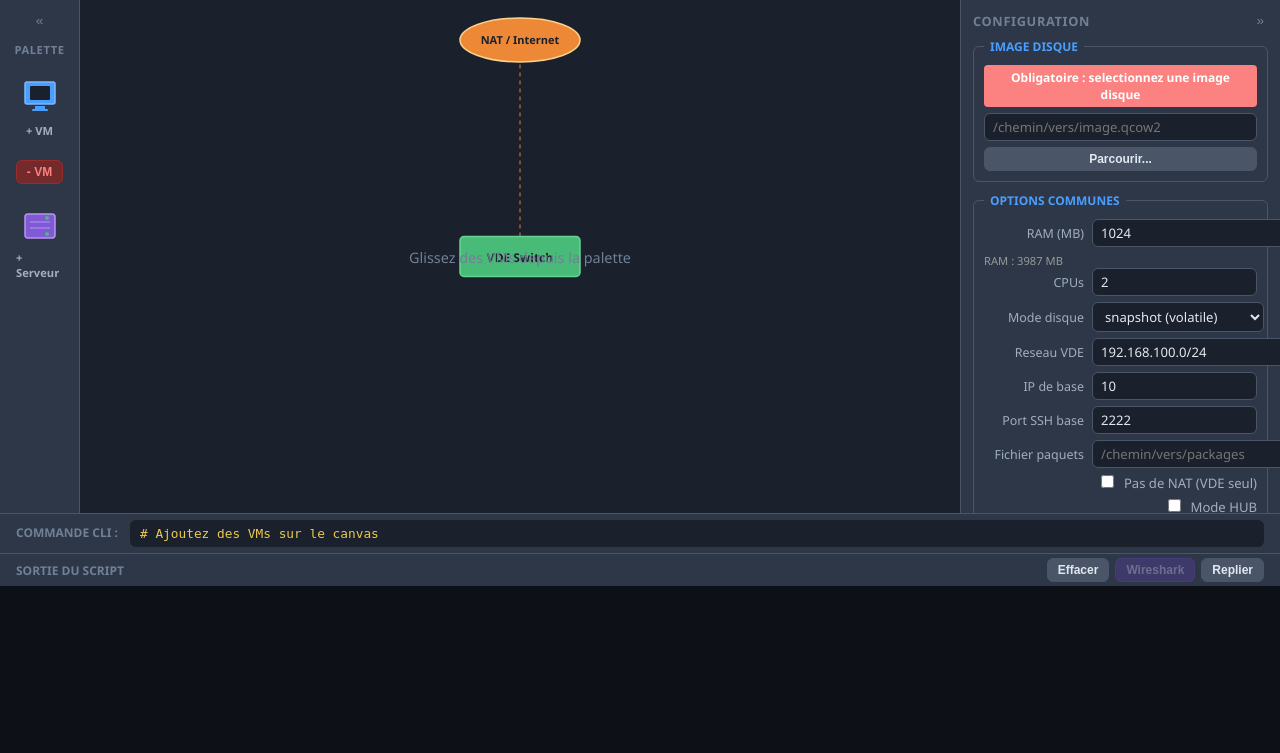
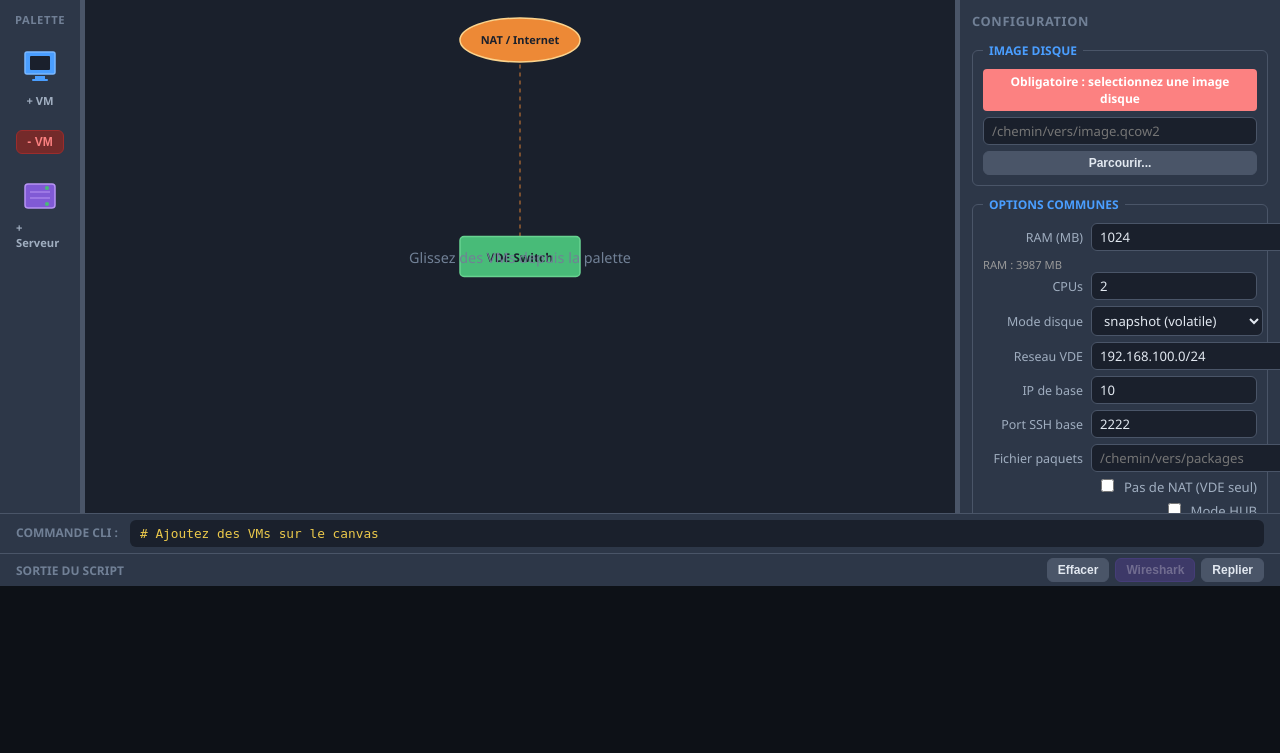
Before and after one commit to securitylab-repository/qemu_marionum, a Flask app: page / in a window 1280 px wide. Shown: the part 47-800 px from the top of the page. Run offline with Flask 3, Linux system fonts and the light colour scheme.

Commit message:
fix resize onglet

```diff
--- a/webgui/static/css/style.css
+++ b/webgui/static/css/style.css
@@ -173,64 +173,37 @@ body {
 /* ===== Main layout ===== */
 #main {
     display: grid;
-    grid-template-columns: 80px 1fr 320px;
+    grid-template-columns: 80px 5px 1fr 5px 320px;
     flex: 1;
     overflow: hidden;
     min-height: 0;
-    transition: grid-template-columns 0.2s ease;
 }
 
-#main.palette-collapsed {
-    grid-template-columns: 28px 1fr 320px;
+/* ===== Resize handles (vertical) ===== */
+.resize-handle-v {
+    width: 5px;
+    cursor: col-resize;
+    background: var(--border-color);
+    transition: background 0.15s;
+    z-index: 5;
 }
 
-#main.sidebar-collapsed {
-    grid-template-columns: 80px 1fr 28px;
-}
-
-#main.palette-collapsed.sidebar-collapsed {
-    grid-template-columns: 28px 1fr 28px;
-}
-
-/* ===== Panel toggle buttons ===== */
-.panel-toggle {
-    background: none;
-    border: none;
-    color: var(--text-muted);
-    font-size: 0.85rem;
-    cursor: pointer;
-    padding: 2px 4px;
-    border-radius: 4px;
-    transition: color 0.15s, background 0.15s;
-    line-height: 1;
-    flex-shrink: 0;
-}
-
-.panel-toggle:hover {
-    color: var(--text-primary);
-    background: var(--bg-tertiary);
+.resize-handle-v:hover,
+.resize-handle-v.active {
+    background: var(--accent-blue);
 }
 
 /* ===== Palette ===== */
 #palette {
     background: var(--bg-secondary);
-    border-right: 1px solid var(--border-color);
+    border-right: none;
     display: flex;
     flex-direction: column;
     align-items: center;
     padding: 12px 6px;
     gap: 12px;
     overflow: hidden;
-    transition: padding 0.2s ease;
-}
-
-#palette.collapsed {
-    padding: 6px 2px;
-    gap: 0;
-}
-
-#palette.collapsed > :not(.panel-toggle) {
-    display: none;
+    min-width: 0;
 }
 
 #palette h3 {
@@ -443,35 +416,10 @@ body {
 /* ===== Sidebar ===== */
 #sidebar {
     background: var(--bg-secondary);
-    border-left: 1px solid var(--border-color);
+    border-left: none;
     overflow-y: auto;
     padding: 12px;
-    transition: padding 0.2s ease;
-}
-
-#sidebar.collapsed {
-    overflow: hidden;
-    padding: 6px 2px;
-}
-
-#sidebar.collapsed > :not(.sidebar-toggle-row) {
-    display: none;
-}
-
-.sidebar-toggle-row {
-    display: flex;
-    align-items: center;
-    justify-content: space-between;
-    margin-bottom: 8px;
-}
-
-#sidebar.collapsed .sidebar-toggle-row {
-    justify-content: center;
-    margin-bottom: 0;
-}
-
-#sidebar.collapsed .sidebar-toggle-row h3 {
-    display: none;
+    min-width: 0;
 }
 
 #sidebar h3 {
@@ -479,7 +427,7 @@ body {
     text-transform: uppercase;
     color: var(--text-muted);
     letter-spacing: 0.05em;
-    margin-bottom: 0;
+    margin-bottom: 12px;
 }
 
 fieldset {
--- a/webgui/static/js/app.js
+++ b/webgui/static/js/app.js
@@ -66,7 +66,7 @@
         setupMirrorButton();
         setupHelpModal();
         setupFileBrowser();
-        setupPanelToggles();
+        setupPanelResize();
 
         fetchMemory();
         setInterval(fetchMemory, 30000);
@@ -1205,28 +1205,76 @@
         };
     }
 
-    // --- Toggle palette / sidebar ---
+    // --- Resize palette / sidebar ---
 
-    function setupPanelToggles() {
+    function setupPanelResize() {
         const main = document.getElementById("main");
-        const palette = document.getElementById("palette");
-        const sidebar = document.getElementById("sidebar");
-        const btnPalette = document.getElementById("btn-toggle-palette");
-        const btnSidebar = document.getElementById("btn-toggle-sidebar");
+        const paletteHandle = document.getElementById("palette-resize");
+        const sidebarHandle = document.getElementById("sidebar-resize");
 
-        btnPalette.addEventListener("click", () => {
-            palette.classList.toggle("collapsed");
-            main.classList.toggle("palette-collapsed");
-            btnPalette.innerHTML = palette.classList.contains("collapsed") ? "&raquo;" : "&laquo;";
-            btnPalette.title = palette.classList.contains("collapsed") ? "Deplier la palette" : "Replier la palette";
+        if (!paletteHandle || !sidebarHandle) return;
+
+        let resizing = null; // "palette" ou "sidebar"
+        let startX = 0;
+        let startWidth = 0;
+
+        const MIN_PALETTE = 50;
+        const MAX_PALETTE = 200;
+        const MIN_SIDEBAR = 200;
+        const MAX_SIDEBAR = 600;
+
+        paletteHandle.addEventListener("mousedown", (e) => {
+            resizing = "palette";
+            startX = e.clientX;
+            const palette = document.getElementById("palette");
+            startWidth = palette.offsetWidth;
+            paletteHandle.classList.add("active");
+            document.body.style.cursor = "col-resize";
+            document.body.style.userSelect = "none";
+            e.preventDefault();
         });
 
-        btnSidebar.addEventListener("click", () => {
-            sidebar.classList.toggle("collapsed");
-            main.classList.toggle("sidebar-collapsed");
-            btnSidebar.innerHTML = sidebar.classList.contains("collapsed") ? "&laquo;" : "&raquo;";
-            btnSidebar.title = sidebar.classList.contains("collapsed") ? "Deplier la configuration" : "Replier la configuration";
+        sidebarHandle.addEventListener("mousedown", (e) => {
+            resizing = "sidebar";
+            startX = e.clientX;
+            const sidebar = document.getElementById("sidebar");
+            startWidth = sidebar.offsetWidth;
+            sidebarHandle.classList.add("active");
+            document.body.style.cursor = "col-resize";
+            document.body.style.userSelect = "none";
+            e.preventDefault();
         });
+
+        document.addEventListener("mousemove", (e) => {
+            if (!resizing) return;
+
+            if (resizing === "palette") {
+                const dx = e.clientX - startX;
+                const newW = Math.max(MIN_PALETTE, Math.min(MAX_PALETTE, startWidth + dx));
+                main.style.gridTemplateColumns = `${newW}px 5px 1fr 5px ${getSidebarWidth()}px`;
+            } else {
+                const dx = startX - e.clientX;
+                const newW = Math.max(MIN_SIDEBAR, Math.min(MAX_SIDEBAR, startWidth + dx));
+                main.style.gridTemplateColumns = `${getPaletteWidth()}px 5px 1fr 5px ${newW}px`;
+            }
+        });
+
+        document.addEventListener("mouseup", () => {
+            if (!resizing) return;
+            paletteHandle.classList.remove("active");
+            sidebarHandle.classList.remove("active");
+            document.body.style.cursor = "";
+            document.body.style.userSelect = "";
+            resizing = null;
+        });
+
+        function getPaletteWidth() {
+            return document.getElementById("palette").offsetWidth;
+        }
+
+        function getSidebarWidth() {
+            return document.getElementById("sidebar").offsetWidth;
+        }
     }
 
     // --- Modal Aide ---
--- a/webgui/templates/index.html
+++ b/webgui/templates/index.html
@@ -27,7 +27,6 @@
     <div id="main">
         <!-- Palette gauche -->
         <aside id="palette">
-            <button id="btn-toggle-palette" class="panel-toggle" title="Replier/deplier la palette">&laquo;</button>
             <h3>Palette</h3>
             <div
                 id="pc-icon"
@@ -56,6 +55,7 @@
                 <span>+ Serveur</span>
             </div>
         </aside>
+        <div id="palette-resize" class="resize-handle-v" title="Redimensionner"></div>
 
         <!-- Canvas SVG central -->
         <div id="canvas-container">
@@ -64,13 +64,11 @@
             </svg>
             <div id="canvas-hint">Glissez des VMs depuis la palette</div>
         </div>
+        <div id="sidebar-resize" class="resize-handle-v" title="Redimensionner"></div>
 
         <!-- Sidebar configuration -->
         <aside id="sidebar">
-            <div class="sidebar-toggle-row">
-                <h3>Configuration</h3>
-                <button id="btn-toggle-sidebar" class="panel-toggle" title="Replier/deplier la configuration">&raquo;</button>
-            </div>
+            <h3>Configuration</h3>
 
             <!-- Per-VM config panel (hidden by default) -->
             <div id="vm-config-panel">
```
